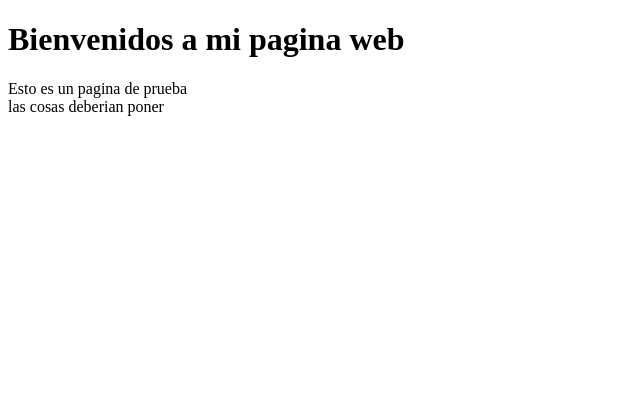
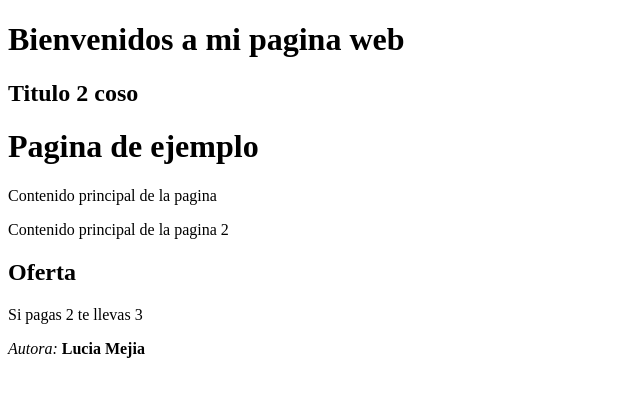
Before and after one commit to LuciaMejia1996/My_Repository, a plain HTML site: page index.html in a window 1280 px wide. Shown: the whole page, without its empty margins (0-640 px from the left). Drawn offline with Linux system fonts and the light colour scheme.

Commit message:
HTML etiquetas importantes

```diff
--- a/index.html
+++ b/index.html
@@ -1,16 +1,70 @@
 <!DOCTYPE html>
 <html lang="es">
     <head>
+        <!--Clases meta etiqueta, estudiarlas-->
         <meta charset="UTF-8">
         <meta name="description" content="Pagina uno">
         <meta name="author" content="Lucia Mejia">
         <title>Mi primera pagina web</title>
     </head>
     <body>
+         <!-- del h1 al h6 -->
         <h1>Bienvenidos a mi pagina web</h1>
-        <p>
-            Esto es un pagina de prueba <br>
-            las cosas deberian poner
-        </p>
+        <h2>Titulo 2 coso</h2>
+        <!--Cabezera en el elemento Body puede haber mas de 1-->
+        <header>
+            <!--donde deberia ir el cotenido de arriba-->
+            <h1>Pagina de ejemplo</h1>
+        </header>
+
+        <!--Main solo puede existir una-->
+        <main>
+            <!--Aqui deberia ir mi contenido principal-->
+
+            <!--Dentro del main puede haber varias secciones-->
+            <section class="body_html">
+                <p>
+                    <!--La etiqueta <P> es un elemento de bloque-->
+                    Contenido principal de la pagina
+            </section>
+            <section class="body_html">
+                <p>
+                    <!--La etiqueta <P> es un elemento de bloque-->
+                    Contenido principal de la pagina 2
+                </p>
+            </section>
+
+            <!--Señala una seccion de la web que puede actuar de forma independiente a la pagina-->
+            <article id="promotion">
+                <h2>Oferta</h2>
+            <!--Elemento que se colocara a la izquierda, tiene que tener relacion con el contenido que le rodea-->
+                <aside>
+                    <p>Si pagas 2 te llevas 3</p>
+                </aside>
+            </article>
+
+        </main>
+
+        <!--Div se usa para maquetacion de la pagina web
+        en otras partes no se recomienda.-->
+        <div>
+            <!--seccion de la pagina a la hora de maquetar-->
+        </div>
+
+        <!--<span> solo sirve para maquetar paginas-->
+            <span>
+                <!--Seccion que se configurara de maneraa diferente-->
+            </span>
+
+        <!--Donde se pone derechos de autor u otra informacion-->
+        <footer id="contact">
+            <!--Aqui donde va lo del copyright y demas informacion-->
+            <p>
+                <!--<em> es una etiqueta inline, es para colocar cursiva-->
+                <em>Autora:</em>
+                <!--<strong es una etiqueta inline es para colocar en negrita-->
+                <strong>Lucia Mejia</strong>
+            </p>
+        </footer>
     </body>
 </html>
```
